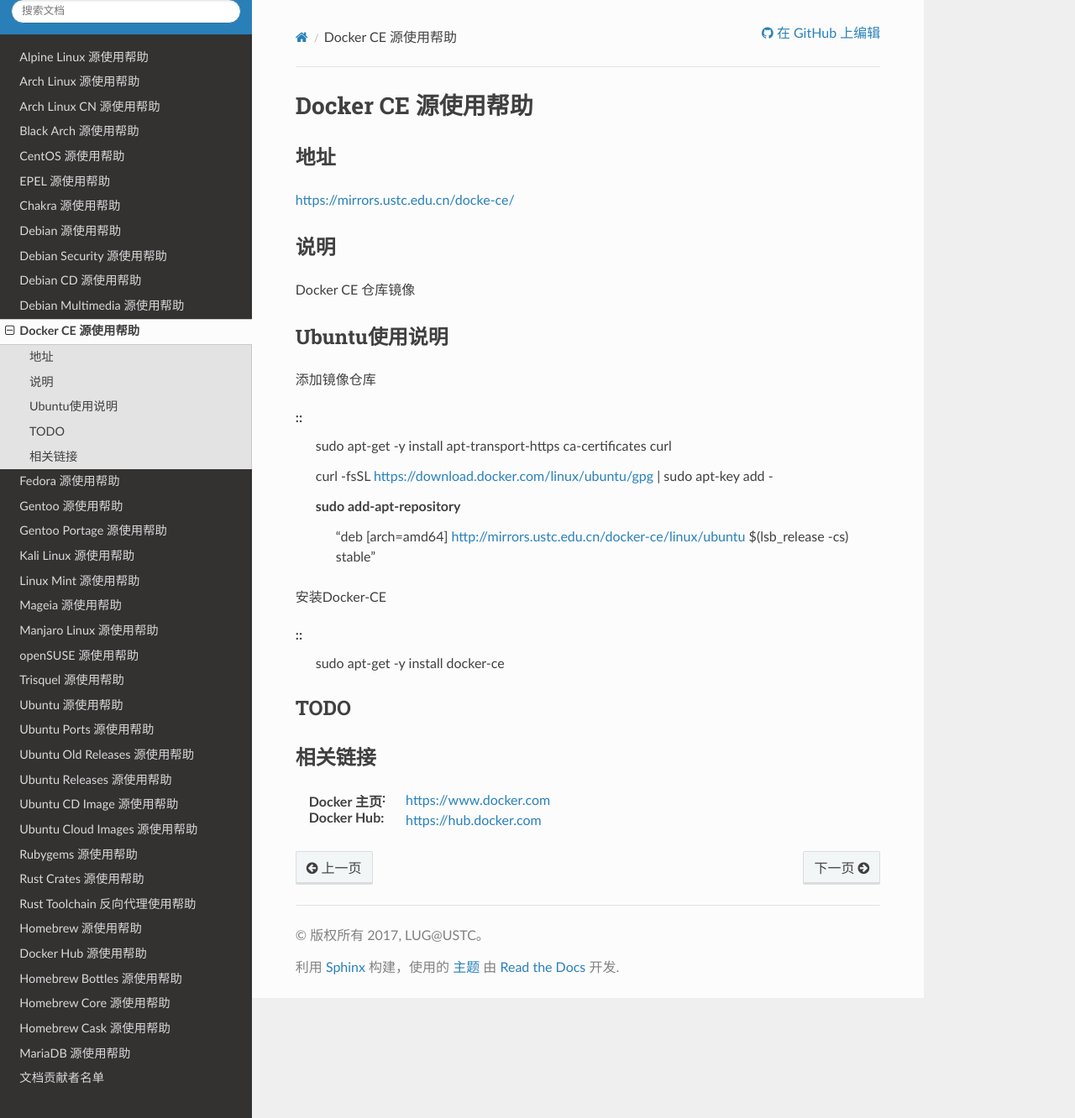
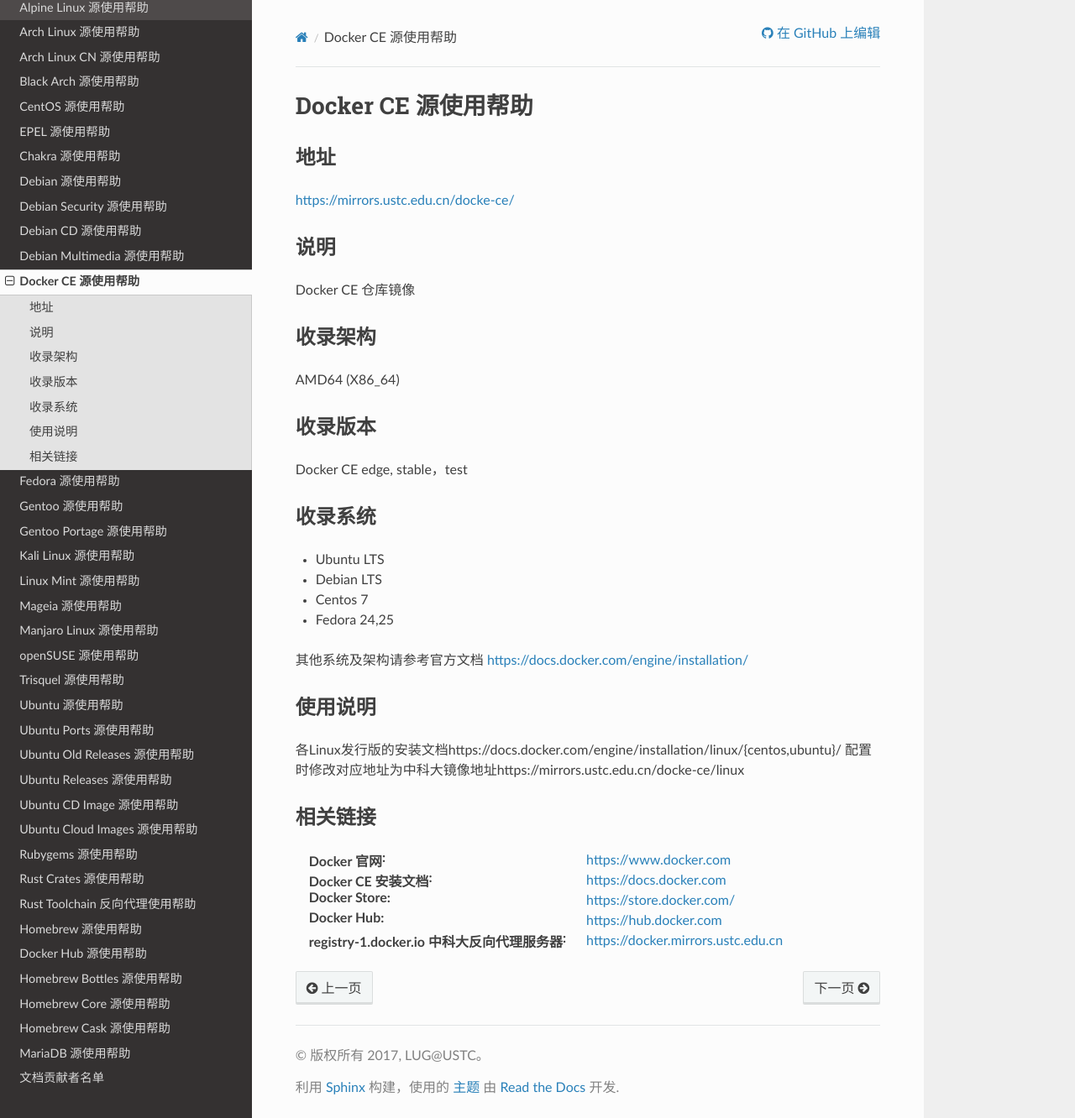
Before and after one commit to ustclug/mirrorhelp, a Sphinx documentation site: the page built from source/docker-ce.rst, in a window 1280 px wide and 1332 px high. Shown: the whole window at 84% size. Built offline with Sphinx 7.4.7 and the Read the Docs theme 2.0.0, drawn with Linux system fonts in a browser that asks for light colours; pages that are not in the unit, such as notebooks, are missing from menus.

Commit message:
优化文档

```diff
--- a/source/docker-ce.rst
+++ b/source/docker-ce.rst
@@ -12,38 +12,39 @@
 
 Docker CE 仓库镜像
 
-Ubuntu使用说明
+收录架构
 ===================
 
-添加镜像仓库
+AMD64 (X86_64)
 
-::
-    sudo apt-get -y install \
-    apt-transport-https \
-    ca-certificates \
-    curl
+收录版本
+============
 
-    curl -fsSL https://download.docker.com/linux/ubuntu/gpg | sudo apt-key add -
+Docker CE edge, stable，test
 
-    sudo add-apt-repository \
-       "deb [arch=amd64] http://mirrors.ustc.edu.cn/docker-ce/linux/ubuntu \
-       $(lsb_release -cs) \
-       stable"
+收录系统
+==============
 
-安装Docker-CE
+* Ubuntu LTS
+* Debian LTS
+* Centos 7
+* Fedora 24,25
 
-::
-    sudo apt-get -y install docker-ce
+其他系统及架构请参考官方文档 https://docs.docker.com/engine/installation/
 
-TODO
-=====
+使用说明
+=========
 
-.. todo: macOS平台的使用方法
+各Linux发行版的安装文档https://docs.docker.com/engine/installation/linux/{centos,ubuntu}/
+配置时修改对应地址为中科大镜像地址https://mirrors.ustc.edu.cn/docke-ce/linux
 
-.. todo: windows平台的使用方法
+.. TODO::Docker registry反向代理帮助文档
 
 相关链接
 ========
 
-:Docker 主页: https://www.docker.com
+:Docker 官网: https://www.docker.com
+:Docker CE 安装文档: https://docs.docker.com
+:Docker Store: https://store.docker.com/
 :Docker Hub: https://hub.docker.com
+:registry-1.docker.io 中科大反向代理服务器: https://docker.mirrors.ustc.edu.cn
```
